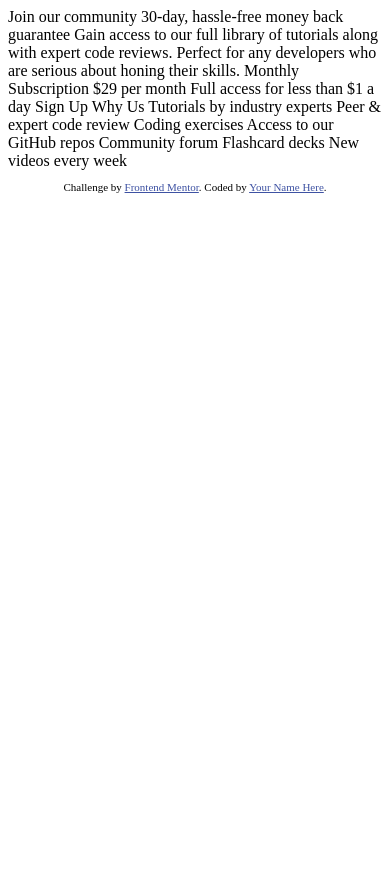
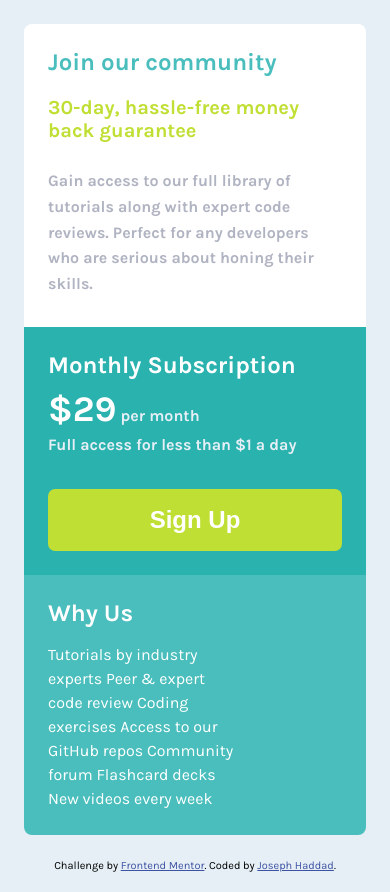
Before and after one commit to joehaddad1000/Single-price-grid-component, a plain HTML site: page index.html in a window 390 px wide. Before the commit the page ends 844 px from the top, so only its background shows below. Drawn offline with Linux system fonts and the light colour scheme.

Commit message:
Finished on Mobile

```diff
--- a/index.html
+++ b/index.html
@@ -1,5 +1,6 @@
 <!DOCTYPE html>
 <html lang="en">
+
 <head>
   <meta charset="UTF-8">
   <meta name="viewport" content="width=device-width, initial-scale=1.0"> <!-- displays site properly based on user's device -->
@@ -7,44 +8,52 @@
   <link rel="icon" type="image/png" sizes="32x32" href="./images/favicon-32x32.png">
 
   <title>Frontend Mentor | Single Price Grid Component</title>
+  <link rel="stylesheet" href="style.css">
 
-  <!-- Feel free to remove these styles or customise in your own stylesheet 👍 -->
-  <style>
-    .attribution { font-size: 11px; text-align: center; }
-    .attribution a { color: hsl(228, 45%, 44%); }
-  </style>
 </head>
+
 <body>
-  Join our community
+  <main>
+    <div class="container">
+      <div class="box1">
+        <h1>Join our community</h1>
+        <h2>30-day, hassle-free money back guarantee</h2>
+        <p> Gain access to our full library of tutorials along with expert code reviews. Perfect for any developers who are serious about honing their skills.
+        </p>
+      </div>
+      <div class="box2">
+        <h2>Monthly Subscription</h2>
+        <p class="price"><span class="price-29">$29</span> per month</p>
+        <p class="text-access">Full access for less than $1 a day</p>
 
-  30-day, hassle-free money back guarantee
+        <button class="btn" type="submit">
+          <a href="">
+            Sign Up
+          </a>
+        </button>
+      </div>
 
-  Gain access to our full library of tutorials along with expert code reviews.
-  Perfect for any developers who are serious about honing their skills.
+      <div class="box3">
+        <h2>Why Us</h2>
 
-  Monthly Subscription
+        <p>Tutorials by industry experts
+          Peer &amp; expert code review
+          Coding exercises
+          Access to our GitHub repos
+          Community forum
+          Flashcard decks
+          New videos every week</p>
 
-  &dollar;29 per month
+      </div>
+    </div>
 
-  Full access for less than &dollar;1 a day
-
-  Sign Up
-
-  Why Us
-
-  Tutorials by industry experts
-  Peer &amp; expert code review
-  Coding exercises
-  Access to our GitHub repos
-  Community forum
-  Flashcard decks
-  New videos every week
-
+  </main>
   <footer>
     <p class="attribution">
       Challenge by <a href="https://www.frontendmentor.io?ref=challenge" target="_blank">Frontend Mentor</a>.
-      Coded by <a href="#">Your Name Here</a>.
+      Coded by <a href="https://github.com/joehaddad1000">Joseph Haddad</a>.
     </p>
   </footer>
 </body>
+
 </html>
--- /dev/null
+++ b/style.css
@@ -0,0 +1,139 @@
+@import url('https://fonts.googleapis.com/css2?family=Karla:wght@400;700&display=swap');
+
+:root {
+  --cyan: hsl(179, 62%, 43%);
+  --bright-yellow: hsl(71, 73%, 54%);
+  --light-grey: hsl(204, 43%, 93%);
+  --grayish-blue: hsl(218, 22%, 67%);
+  --cyan-light: rgb(74, 190, 189);
+  --grey: rgb(176, 179, 193);
+}
+
+* {
+  box-sizing: border-box;
+  padding: 0;
+  margin: 0;
+}
+
+body {
+  background-color: var(--light-grey);
+  font-size: 16px;
+  font-family: 'Karla', sans-serif;
+  display: flex;
+  align-items: center;
+  justify-content: center;
+  flex-direction: column;
+  min-height: 100vh;
+}
+
+.container {
+  display: flex;
+  align-items: center;
+  justify-content: center;
+  flex-direction: column;
+  flex-wrap: nowrap;
+  max-width: 375px;
+  margin: 1.5em;
+}
+
+.container>div {
+  padding: 1.5em;
+  width: 100%;
+}
+
+.box1 {
+  background-color: white;
+  border-top-left-radius: .5em;
+  border-top-right-radius: .5em;
+}
+
+.box2 {
+  background-color: var(--cyan);
+  color: white;
+  width: 100%;
+  font-weight: 700;
+}
+
+.box3 {
+  background-color: var(--cyan-light);
+  color: white;
+  border-bottom-left-radius: .5em;
+  border-bottom-right-radius: .5em;
+}
+.box3 p{
+  margin-right: 35%;
+  font-weight: 400;
+  margin-top: 1em;
+  line-height: 1.5em;
+}
+
+.box1 h1 {
+  color: var(--cyan-light);
+  font-size: 1.5em;
+}
+
+.box1 h2 {
+  color: var(--bright-yellow);
+  font-size: 1.25em;
+  padding-block: 1em;
+}
+
+.box1 p {
+  font-weight: 700;
+  color: var(--grey);
+  line-height: 1.6em;
+  margin-block: .4em;
+}
+
+
+
+.box2 h2 {
+  padding-block-end: .4em;
+}
+
+
+.price {
+  color: var(--light-grey);
+  font-weight: 700;
+}
+
+.price-29 {
+  font-size: 2.25em;
+  color: white;
+}
+
+.text-access {
+  color: var(--light-grey);
+  padding-block: .3em;
+}
+
+.btn {
+  background-color: var(--bright-yellow);
+  font-size: 1.5em;
+  width: 100%;
+  border-radius: .3em;
+  border: 0;
+  padding: .7em;
+  margin-top: 1.25em;
+}
+
+.btn a {
+  text-decoration: none;
+  color: white;
+  font-weight: 700;
+}
+
+.btn:active {
+  background-color: hsla(71, 94%, 57%, 0.55);
+}
+footer {
+  margin-bottom: 1.25em;
+}
+.attribution {
+  font-size: 11px;
+  text-align: center;
+}
+
+.attribution a {
+  color: hsl(228, 45%, 44%);
+}
```
Also changed, not shown: 1 other file.
